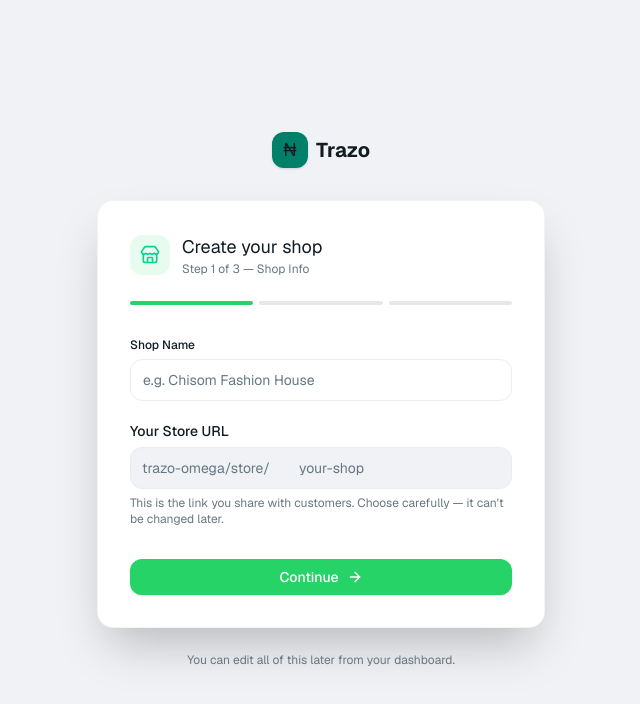
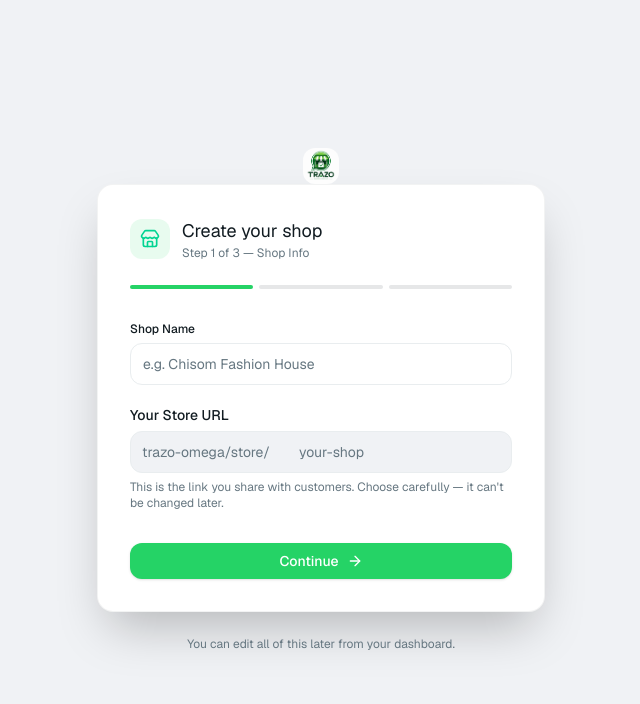
Before and after one commit to Reward-steve/trazo, a Next.js app: page /onboarding in a window 1280 px wide. Shown: the top 704 px of the page, without its empty margins (319-959 px from the left). Built offline with nearby package versions, Linux system fonts and the light colour scheme.

Commit message:
feat: revamp

```diff
--- a/app/onboarding/page.tsx
+++ b/app/onboarding/page.tsx
@@ -7,6 +7,8 @@
 import Input from "../components/ui/Input";
 import ImageUpload from "../components/ui/ImageUpload";
 import { createShop, checkSlugAvailable } from "../actions/settings";
+import Image from "next/image";
+import logo from "../../public/trazo_omega.png";
 
 // Auto-generate a URL-safe slug from shop name
 function generateSlug(name: string): string {
@@ -105,11 +107,8 @@
   return (
     <div className="min-h-screen bg-surface-alt flex flex-col items-center justify-center px-4 py-12">
       {/* Logo */}
-      <div className="flex items-center gap-2 mb-8">
-        <div className="h-9 w-9 bg-primary-dark rounded-xl flex items-center justify-center text-text font-text text-lg shadow-sm">
-          ₦
-        </div>
-        <span className="text-text font-bold text-xl">Trazo</span>
+      <div className="relative h-9 w-9 rounded-xl overflow-hidden shrink-0 bg-surface-alt">
+        <Image src={logo} alt={"trazo_logo"} fill className="object-cover" />
       </div>
 
       {/* Card */}
```
